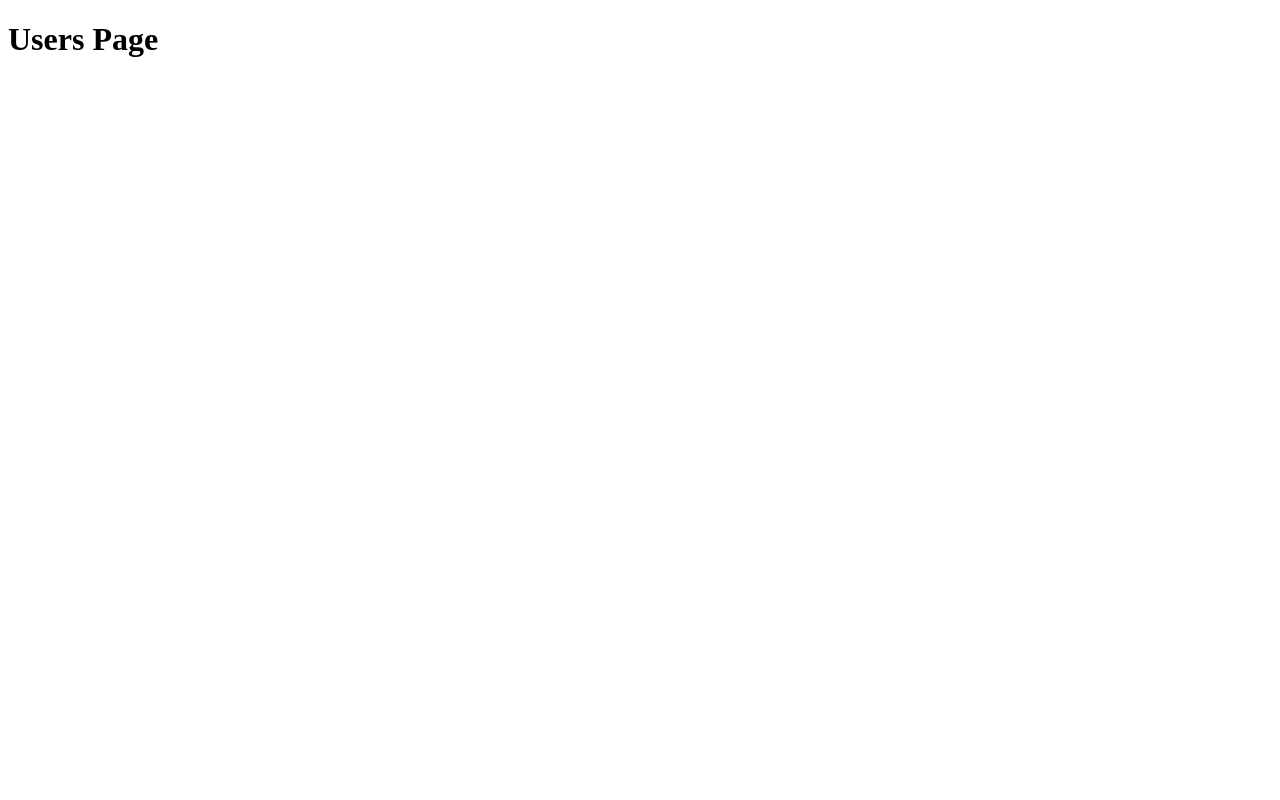
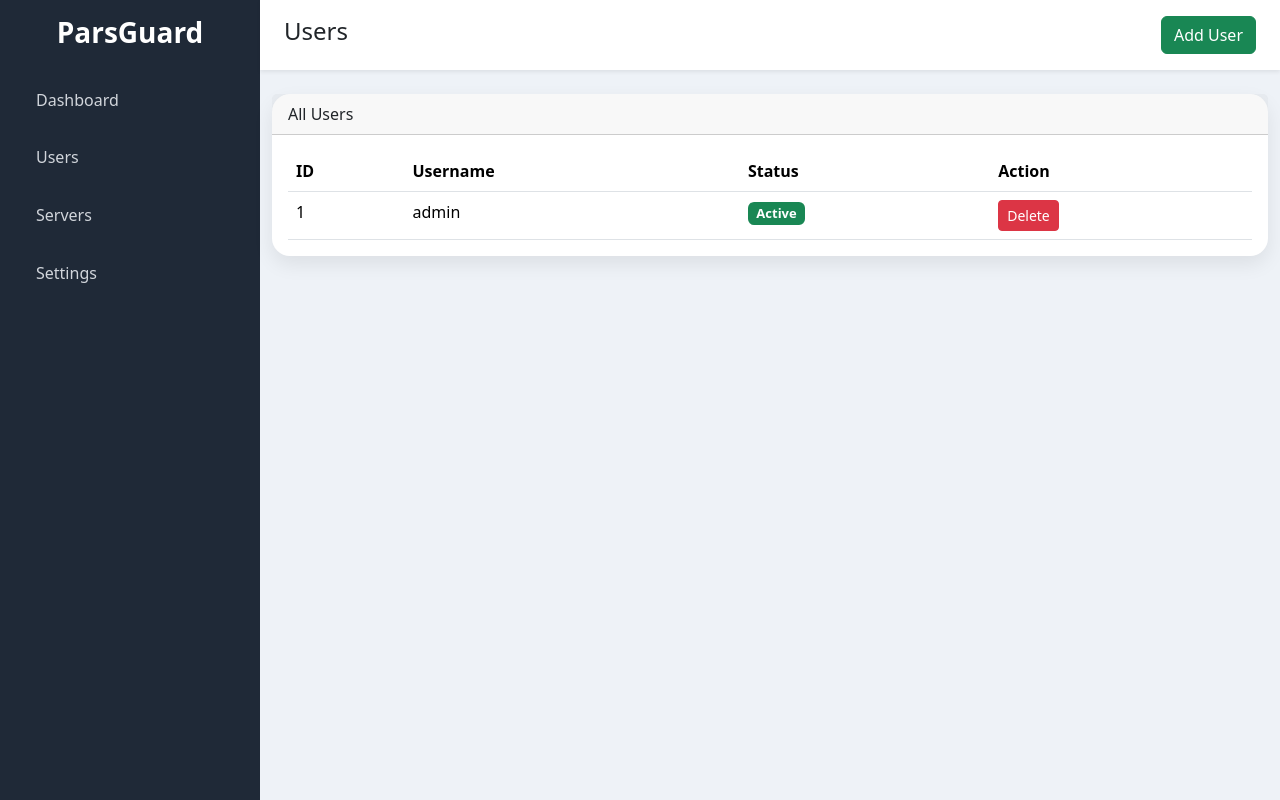
Before and after one commit to hdaneshfar411-ctrl/ParsGuard, a FastAPI app: page /users/ in a window 1280 px wide. Before the commit the page is almost empty. Run offline with FastAPI, Linux system fonts and the light colour scheme.

Commit message:
Update users.html

```diff
--- a/backend/templates/users.html
+++ b/backend/templates/users.html
@@ -1,11 +1,132 @@
 <!DOCTYPE html>
-<html>
+<html lang="en">
 <head>
-    <title>Users</title>
+
+<meta charset="UTF-8">
+
+<meta name="viewport" content="width=device-width, initial-scale=1.0">
+
+<title>Users - ParsGuard</title>
+
+<link href="https://cdn.jsdelivr.net/npm/bootstrap@5.3.3/dist/css/bootstrap.min.css" rel="stylesheet">
+
+<link rel="stylesheet" href="/static/css/style.css">
+
 </head>
+
 <body>
 
-<h1>Users Page</h1>
+<div class="d-flex">
+
+<div class="sidebar bg-dark text-white p-3">
+
+<h3 class="text-center mb-4">ParsGuard</h3>
+
+<div class="list-group">
+
+<a href="/panel/" class="list-group-item list-group-item-action">
+Dashboard
+</a>
+
+<a href="/users/" class="list-group-item list-group-item-action active">
+Users
+</a>
+
+<a href="/servers/" class="list-group-item list-group-item-action">
+Servers
+</a>
+
+<a href="/settings/" class="list-group-item list-group-item-action">
+Settings
+</a>
+
+</div>
+
+</div>
+
+<div class="flex-grow-1">
+
+<nav class="navbar navbar-light bg-white shadow-sm px-4">
+
+<h4>Users</h4>
+
+<button class="btn btn-success">
+Add User
+</button>
+
+</nav>
+
+<div class="container-fluid mt-4">
+
+<div class="card">
+
+<div class="card-header">
+
+All Users
+
+</div>
+
+<div class="card-body">
+
+<table class="table table-hover">
+
+<thead>
+
+<tr>
+
+<th>ID</th>
+
+<th>Username</th>
+
+<th>Status</th>
+
+<th>Action</th>
+
+</tr>
+
+</thead>
+
+<tbody>
+
+<tr>
+
+<td>1</td>
+
+<td>admin</td>
+
+<td>
+
+<span class="badge bg-success">
+Active
+</span>
+
+</td>
+
+<td>
+
+<button class="btn btn-danger btn-sm">
+
+Delete
+
+</button>
+
+</td>
+
+</tr>
+
+</tbody>
+
+</table>
+
+</div>
+
+</div>
+
+</div>
+
+</div>
+
+</div>
 
 </body>
 </html>
```
